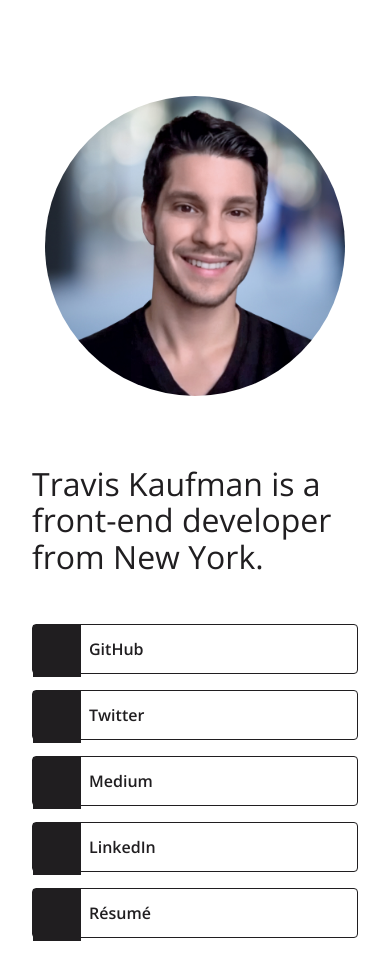
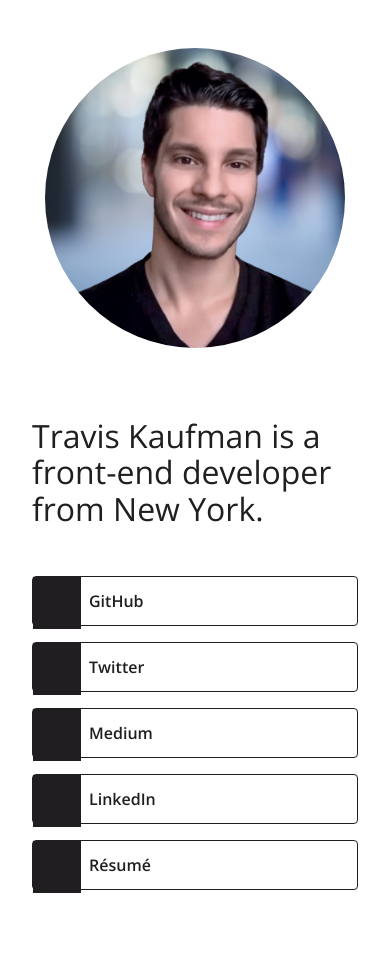
Before and after one commit to traviskaufman/personal-site, a Next.js app: page / in a window 390 px wide. After the commit the page ends 922 px from the top, so only its background shows below. Built offline with nearby package versions, Linux system fonts and the light colour scheme; some icons are missing.

Commit message:
Mobile fixes

```diff
--- a/pages/index.tsx
+++ b/pages/index.tsx
@@ -66,6 +66,10 @@ const Main = styled.main`
 
   @media (max-width: 980px) {
     grid-row-gap: 2rem;
+  }
+
+  @media (max-width: 768px) {
+    margin-top: 2rem;
   }
 
   ${Headline} {
```
